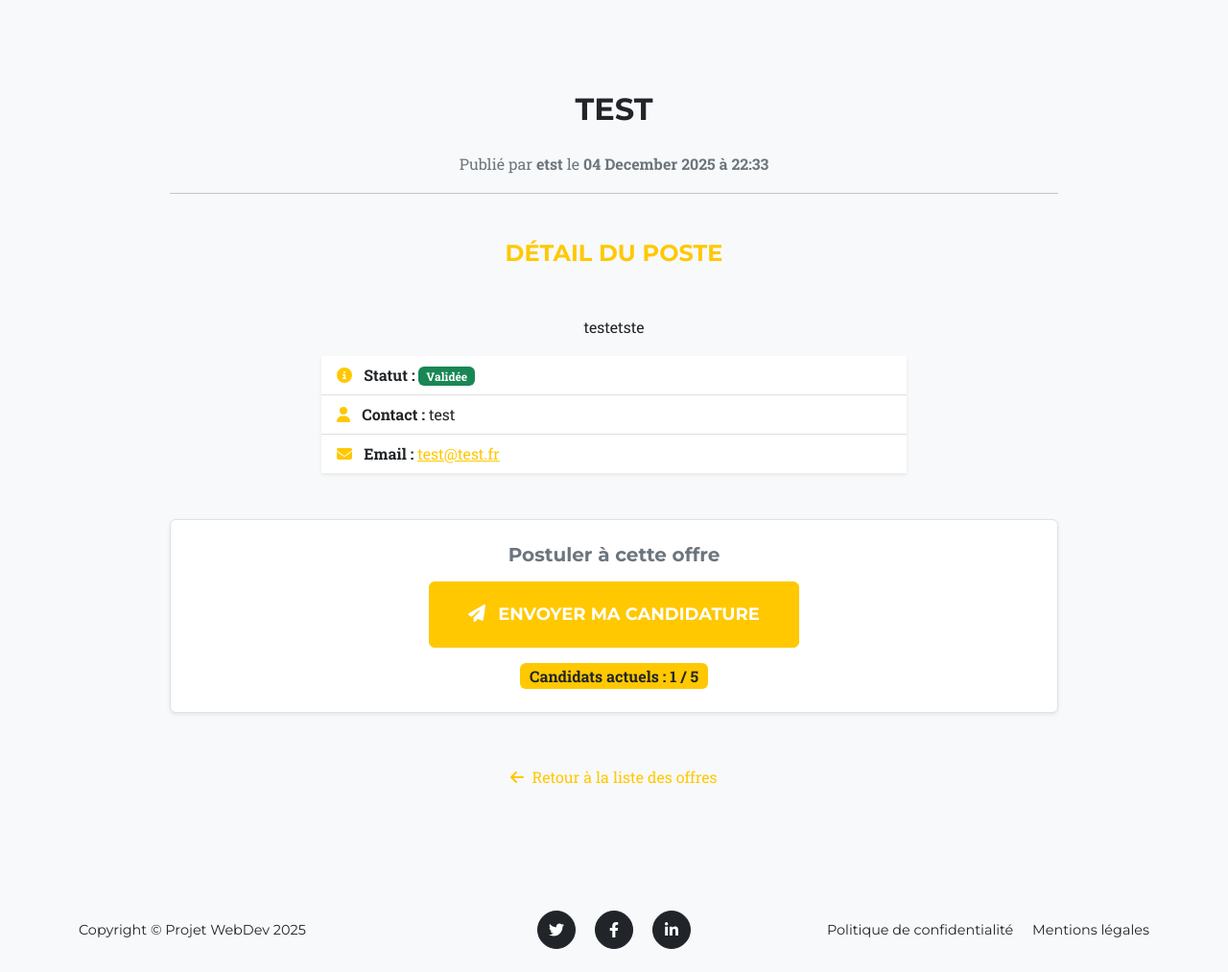
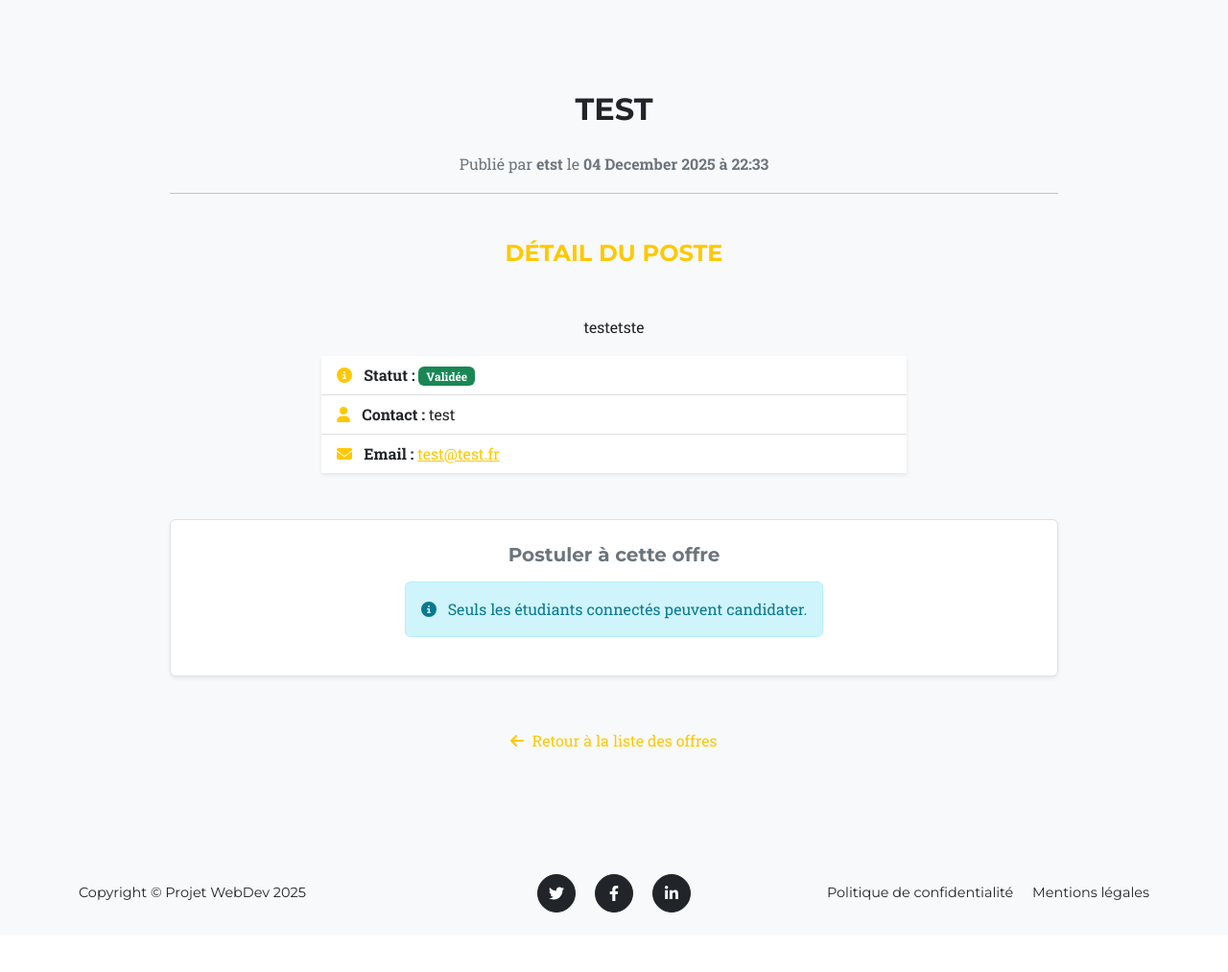
Before and after one commit to frakot4/projet_webdev, a Django app: page /offres/9/ in a window 1280 px wide. Shown: the part 469-1482 px from the top of the page at 96% size. After the commit the page ends 1420 px from the top, so only its background shows below. Run offline with Django 5.2, Linux system fonts and the light colour scheme; a user stored in the database is signed in; data comes from the database, SQL or seed files in the repository; both versions use the stored data as it was after the commit; some libraries are stand-ins or nearby versions.

Commit message:
changement d'image + bloquage de la candidature si non-étudiant

```diff
--- a/projet_webdev/internship_projet/templates/internship_projet/detail_offre.html
+++ b/projet_webdev/internship_projet/templates/internship_projet/detail_offre.html
@@ -1,4 +1,5 @@
 {% extends 'internship_projet/base.html' %}
+{% load static %}
 
 {% block title %}Détail de l'offre : {{ offre.Titre }}{% endblock %}
 
@@ -62,7 +63,13 @@
                     <div class="mt-5 p-4 bg-white rounded shadow-sm border">
                         <h5 class="text-muted mb-3">Postuler à cette offre</h5>
 
-                        {% if offre.Etat == 'Clôturée' or offre.NbCandidats >= 5 %}
+                        {% if not is_etudiant %}
+                            <div class="alert alert-info d-inline-block">
+                                <i class="fas fa-info-circle me-2"></i>
+                                Seuls les étudiants connectés peuvent candidater.
+                            </div>
+
+                        {% elif offre.Etat == 'Clôturée' or offre.NbCandidats >= 5 %}
                             <button class="btn btn-secondary btn-xl disabled" disabled>
                                 <i class="fas fa-lock me-2"></i> Offre Clôturée (Quota atteint)
                             </button>
--- a/projet_webdev/internship_projet/templates/internship_projet/liste_offres.html
+++ b/projet_webdev/internship_projet/templates/internship_projet/liste_offres.html
@@ -45,7 +45,7 @@
                             <div class="portfolio-hover">
                                 <div class="portfolio-hover-content"><i class="fas fa-plus fa-3x"></i></div>
                             </div>
-                            <img class="img-fluid" src="{% static 'internship_projet/assets/img/portfolio/1.jpg' %}" alt="..." />
+                            <img class="img-fluid" src="{% static 'internship_projet/assets/img/portfolio/7.jpg' %}" alt="..." />
                         </a>
                         <div class="portfolio-caption">
                             <div class="portfolio-caption-heading">{{ offre.Titre }}</div>
--- a/projet_webdev/internship_projet/urls.py
+++ b/projet_webdev/internship_projet/urls.py
@@ -2,16 +2,18 @@ from django.urls import path
 from . import views
 
 urlpatterns = [
-    # L'URL racine ici correspond déjà à /offres/ (grâce au include du projet principal)
+    # Accueil de l'app (Liste des offres) -> URL : /offres/
     path('', views.liste_offres, name='liste_offres'),
 
-    # On enlève 'offres/' ici car il est déjà inclus avant.
-    # Cela donnera : /offres/9/
+    # Détail d'une offre -> URL : /offres/9/
     path('<int:offre_id>/', views.detail_offre, name='detail_offre'),
-    # Cela donnera : /offres/create/
+
+    # Action de candidature -> URL : /offres/9/candidater/
+    path('<int:offre_id>/candidater/', views.candidater, name='candidater_offre'),
+
+    # Création d'offre (Entreprise) -> URL : /offres/create/
     path('create/', views.creer_offre, name='creer_offre'),
 
+    # Statistiques Admin -> URL : /offres/admin-stats/
     path('admin-stats/', views.admin_stats_dashboard, name='admin_stats'),
-
-    path('<int:offre_id>/candidater/', views.candidater, name='candidater_offre'),
 ]
--- a/projet_webdev/internship_projet/views.py
+++ b/projet_webdev/internship_projet/views.py
@@ -1,5 +1,5 @@
 from django.shortcuts import render, get_object_or_404, redirect
-from django.contrib.auth.decorators import login_required
+from django.contrib.auth.decorators import login_required , user_passes_test
 from .models import Offre
 from .forms import OffreCreationForm
 from django.db.models import Count
@@ -21,6 +21,15 @@ def creer_offre(request):
     return render(request, 'internship_projet/formulaire_creation_offre.html', {'form': form})
 
 # --- PARTIE ÉTUDIANT ---
+
+
+# vérification si l'utilisateur est un étudiant
+def is_etudiant(user):
+    # Un étudiant est quelqu'un qui est dans le groupe 'Etudiants'
+    # ET qui n'est ni prof ni admin (double sécurité)
+    return user.groups.filter(name='Etudiants').exists() and not user.is_superuser
+
+
 @login_required
 def liste_offres(request):
     # 1. On part de la liste de base : Offres validées
@@ -113,11 +122,13 @@ def detail_offre(request, offre_id):
 
     return render(request, 'internship_projet/detail_offre.html', {
         'offre': offre,
-        'a_deja_postule': a_deja_postule
+        'a_deja_postule': a_deja_postule ,
+        'is_etudiant': is_etudiant(request.user)
     })
 
 # --- NOUVELLE VUE : ACTION CANDIDATER ---
 @login_required
+@user_passes_test(is_etudiant)
 def candidater(request, offre_id):
     offre = get_object_or_404(Offre, IDOffre=offre_id)
     etudiant = request.user
```
Also changed, not shown: projet_webdev/db.sqlite3, projet_webdev/internship_projet/static/internship_projet/assets/img/portfolio/7.jpg (added).
